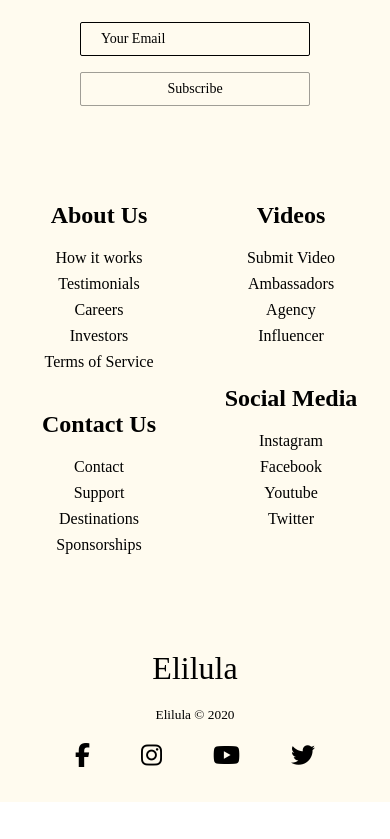
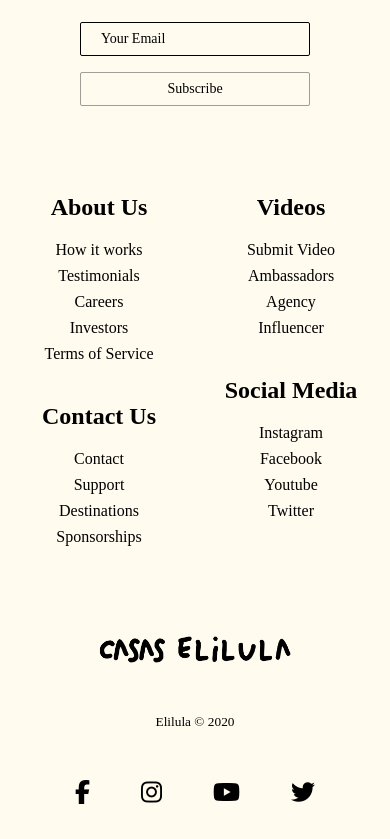
Before and after one commit to Ludocmy/CasasElilula, a React (Create React App) app: page / in a window 390 px wide. Shown: the part 2504-3343 px from the top of the page. Before the commit the page ends 3306 px from the top, so only its background shows below. Built offline with nearby package versions, Linux system fonts and the light colour scheme.

Commit message:
Footer logo update
Added the new logo to the footer and fixed some responsiveness issues

```diff
--- a/src/Components/Footer.css
+++ b/src/Components/Footer.css
@@ -148,9 +148,17 @@ hr {
   margin-bottom: 20px;
 }
 
+.footer-logo {
+  cursor: pointer;
+  display: flex;
+  width: 200px;
+  height: 30px;
+  margin-bottom: 20px;
+}
+
 @media screen and (max-width: 820px) {
   .footer-links {
-    padding: 2rem;
+    padding: 1.5rem;
   }
 
   .footer-input {
@@ -168,4 +176,13 @@ hr {
   .social-media-wrap {
     flex-direction: column;
   }
+
+  .footer-logo {
+    flex-direction: column;
+    margin-bottom: 50px;
+  }
+
+  .website-rights {
+    margin-bottom: 50px;
+  }
 }
--- a/src/Components/Footer.js
+++ b/src/Components/Footer.js
@@ -4,6 +4,7 @@ import React from "react";
 import { Link } from "react-router-dom";
 import { Button } from "./Button";
 import "./Footer.css";
+import mainLogo from "../Logo/Logo_NameOnly.png";
 
 function Footer() {
   return (
@@ -68,11 +69,9 @@ function Footer() {
       </div>
       <section className="social-media">
         <div className="social-media-wrap">
-          <div className="footer-logo">
-            <Link to="/" className="social-logo">
-              Elilula
-            </Link>
-          </div>
+          <Link className="footer-logo" to="/">
+            <img src={mainLogo} alt="Casas Elilula logo" />
+          </Link>
           <small className="website-rights">Elilula © 2020</small>
           <div className="social-icons">
             <Link
--- a/src/Components/NavBar.css
+++ b/src/Components/NavBar.css
@@ -64,7 +64,7 @@
   transition: all 0.3s ease-in-out;
   list-style-type: none;
   pointer-events: none;
-  margin-top: 20px;
+  padding-top: 50px;
 }
 
 .nav-menu.active {
```
